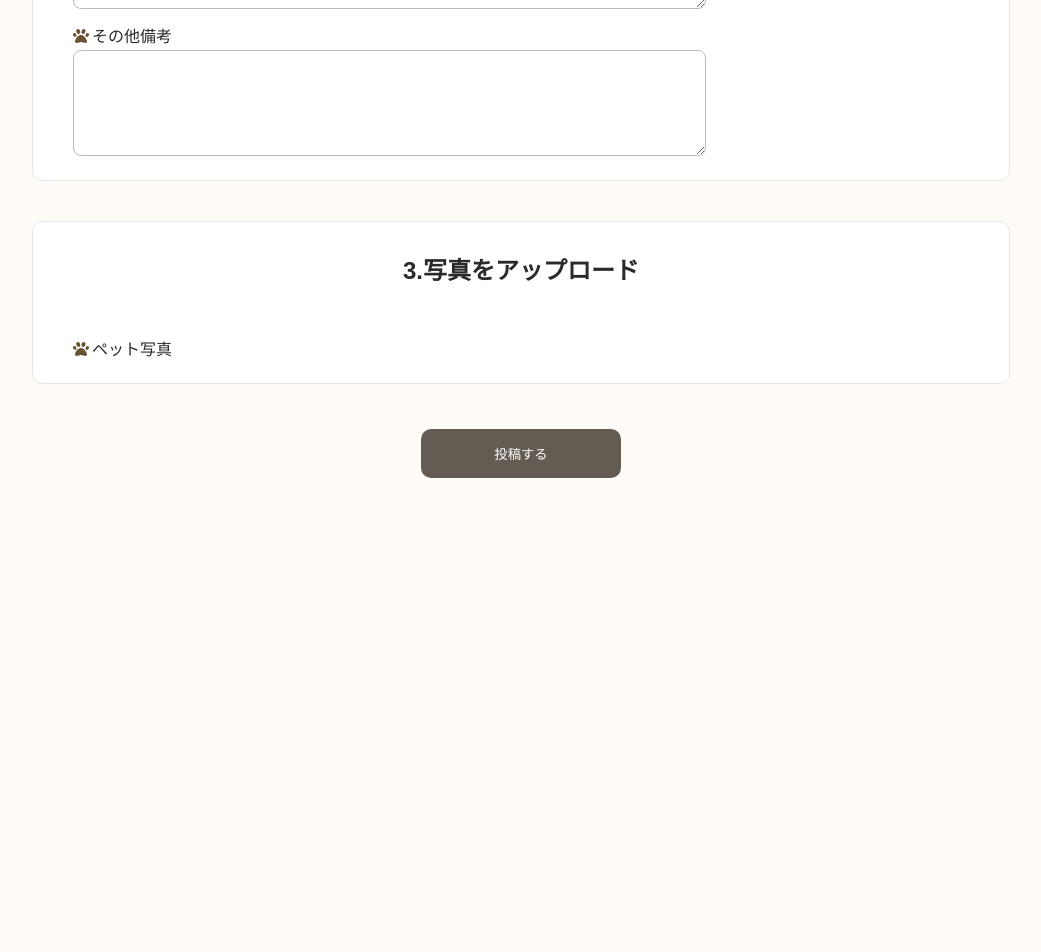
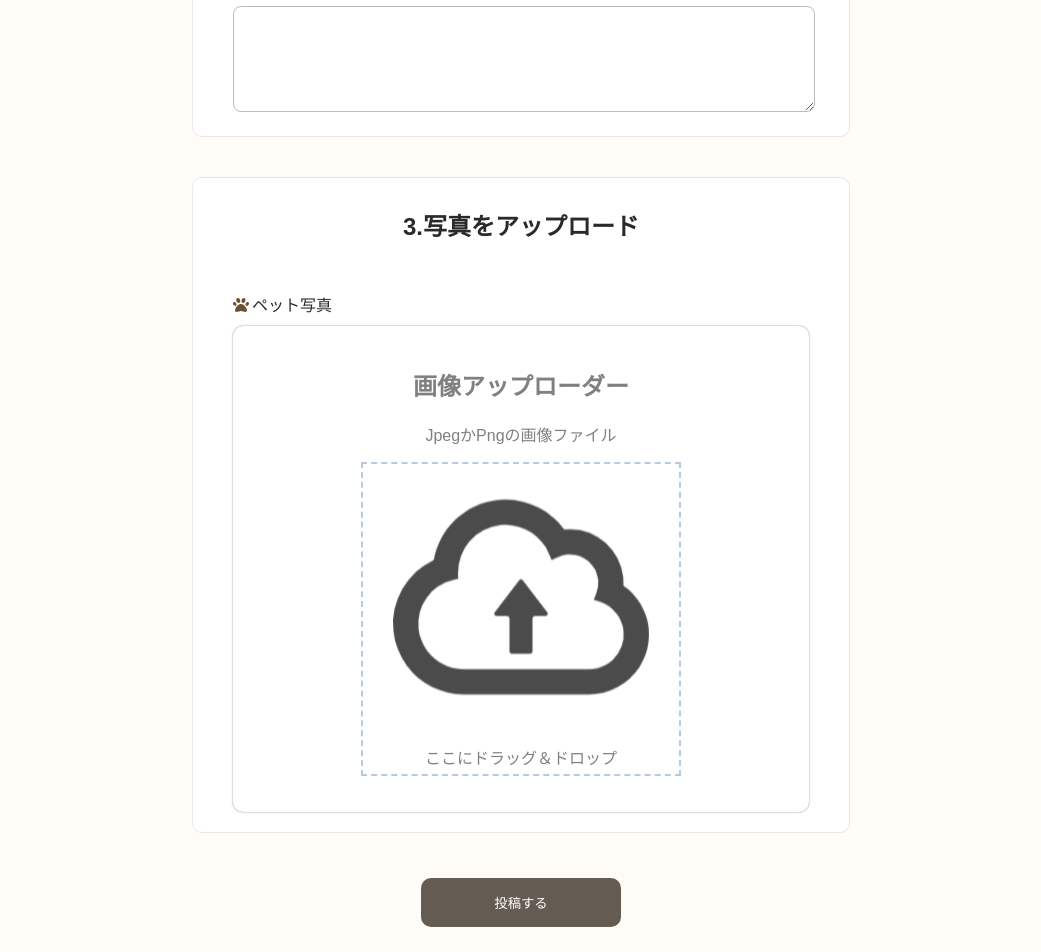
Before and after one commit to marimokomoko/react-pethouse-app, a React (Create React App) app: page /recruitment in a window 1280 px wide. Shown: the part 1033-1985 px from the top of the page, without its empty margins (119-1160 px from the left). Before the commit the page ends 1536 px from the top, so only its background shows below. Built offline with nearby package versions, Linux system fonts and the light colour scheme; a web font is replaced by a local one.

Commit message:
wip 画像アップロード機能作成中

```diff
--- a/package.json
+++ b/package.json
@@ -10,6 +10,7 @@
     "@fortawesome/free-regular-svg-icons": "^6.1.2",
     "@fortawesome/free-solid-svg-icons": "^6.1.2",
     "@fortawesome/react-fontawesome": "^0.2.0",
+    "@mui/material": "^5.9.3",
     "@testing-library/jest-dom": "^5.16.4",
     "@testing-library/react": "^13.3.0",
     "@testing-library/user-event": "^13.5.0",
--- a/src/components/Home.tsx
+++ b/src/components/Home.tsx
@@ -1,3 +1,4 @@
+import { async } from "@firebase/util";
 import { collection, getDocs } from "firebase/firestore";
 import { useEffect, useState } from "react";
 import { db } from "../firebase";
@@ -22,35 +23,36 @@ const Home = () => {
     const getPosts = async () => {
       const { docs } = await getDocs(collection(db, "recruitment_posts"));
       setRecruitmentList(docs.map((doc) => ({ ...doc.data() })));
-      // console.log(recruitmentList);
     };
     getPosts();
   }, []);
 
   return (
+    <>
       <div className="homePage">
         {recruitmentList.map((item: any) => {
           return (
-          <div className="postContents">
+            <div className="postContents" key={item.id}>
               <div className="postHeader">
                 <h1>{item.title}</h1>
-              <p>{item.animalType}</p>
-              <p>{item.background}</p>
-              <p>{item.currentStatus}</p>
-              <p>{item.position}</p>
-              <p>{item.remarks}</p>
-              <p>{item.remarks}</p>
-              <p>{item.transferPlan}</p>
+                <p>種類：{item.animalType}</p>
+                <p>経緯：{item.background}</p>
+                <p>状況：{item.currentStatus}</p>
+                <p>場所：{item.position}</p>
+                <p>備考：{item.remarks}</p>
+                <p>引き渡し方法：{item.transferPlan}</p>
               </div>
               <div className="postTextContainer"></div>
               <div className="nameAndDeleteButton">
-              <h3>aaa</h3>
+                <h3>@name</h3>
+                {/* <h3>@{item.author.username}</h3> */}
                 <button>削除</button>
               </div>
             </div>
           );
         })}
       </div>
+    </>
   );
 };
 
--- /dev/null
+++ b/src/components/ImageUploder.tsx
@@ -0,0 +1,52 @@
+import { Button } from "@mui/material";
+import React from "react";
+import ImageLogo from "./styles/upload_image.png";
+import "./styles/ImageUploader.css";
+import { ref, uploadBytes } from "firebase/storage";
+import { storage } from "../firebase";
+
+const ImageUploader = () => {
+  const OnFileUpload = (e: any) => {
+    console.log(e.target.files[0].name);
+
+    const file = e.target.files[0];
+    const storageRef = ref(storage, "image/" + file.name);
+    console.log(storageRef);
+    uploadBytes(storageRef, file).then((snapshot) => {
+      console.log("Uploaded a blob or file!");
+    });
+  };
+  return (
+    <div className="outerBox">
+      <div className="title">
+        <h2>画像アップローダー</h2>
+        <p>JpegかPngの画像ファイル</p>
+      </div>
+      <div className="imageUplodeBox">
+        <div className="imageLogoAndText">
+          <img src={ImageLogo} alt="imagelogo" />
+          <p>ここにドラッグ＆ドロップ</p>
+        </div>
+        <input
+          className="imageUploadInput"
+          multiple
+          name="imageURL"
+          type="file"
+          accept=".png, .jpeg, .jpg"
+          onChange={OnFileUpload}
+        />
+      </div>
+      {/* <p>または</p>
+      <Button variant="contained">
+        ファイルを選択
+        <input
+          className="imageUploadInput"
+          accept=".png, .jpeg, .jpg"
+          onClick={OnFileUpload}
+        />
+      </Button> */}
+    </div>
+  );
+};
+
+export default ImageUploader;
--- a/src/components/Navber.tsx
+++ b/src/components/Navber.tsx
@@ -4,7 +4,6 @@ import "./styles/Navber.css";
 import { FontAwesomeIcon } from "@fortawesome/react-fontawesome";
 import {
   faHouse,
-  faFilePen,
   faArrowRightToBracket,
   faDog,
   faCat,
--- a/src/components/Recruitment.tsx
+++ b/src/components/Recruitment.tsx
@@ -5,10 +5,10 @@ import "./styles/Recruitment.css";
 import { useNavigate } from "react-router-dom";
 import { FontAwesomeIcon } from "@fortawesome/react-fontawesome";
 import { faPaw } from "@fortawesome/free-solid-svg-icons";
-import { idText } from "typescript";
+import ImageUploader from "./ImageUploder";
 
 const Recruitment = () => {
-  const [id, setId] = useState("");
+  // const [id, setId] = useState("");
   const [currentStatus, setCurrentStatus] = useState("");
   const [title, setTitle] = useState("");
   const [position, setPosition] = useState("");
@@ -22,7 +22,7 @@ const Recruitment = () => {
 
   const createPost = async () => {
     await addDoc(collection(db, "recruitment_posts"), {
-      id: id,
+      // id: id,
       currentStatus: currentStatus,
       title: title,
       position: position,
@@ -30,10 +30,10 @@ const Recruitment = () => {
       background: background,
       transferPlan: transferPlan,
       remarks: remarks,
-      // author: {
-      //   username: auth.currentUser.displayName,
-      //   id: auth.currentUser.uid
-      // }
+      author: {
+        username: auth.currentUser?.displayName,
+        id: auth.currentUser?.uid,
+      },
     });
 
     navigate("/");
@@ -45,16 +45,17 @@ const Recruitment = () => {
       <div className="container">
         <h2>1.基本データを入力してください</h2>
         <div className="inputPost">
-          <div className="inputItem">
+          {/* <div className="inputItem">
             <FontAwesomeIcon className="fontIcon" icon={faPaw} />
             id
             <input type="text" onChange={(e) => setId(e.target.value)} />
-          </div>
+          </div> */}
           <div className="inputItem">
             <FontAwesomeIcon className="fontIcon" icon={faPaw} />
             募集状況
           </div>
           <select onChange={(e) => setCurrentStatus(e.target.value)}>
+            <option value=""></option>
             <option value="募集中">募集中</option>
             <option value="募集終了">募集終了</option>
           </select>
@@ -68,6 +69,7 @@ const Recruitment = () => {
             ペット現在所在地
           </div>
           <select onChange={(e) => setPosition(e.target.value)}>
+            <option value=""></option>
             <option value="北海道">北海道</option>
             <option value="青森県">青森県</option>
             <option value="岩手県">岩手県</option>
@@ -152,6 +154,7 @@ const Recruitment = () => {
             <FontAwesomeIcon className="fontIcon" icon={faPaw} />
             ペット写真
           </div>
+          <ImageUploader />
         </div>
       </div>
       <button className="postButton" onClick={createPost}>
--- /dev/null
+++ b/src/components/styles/ImageUploader.css
@@ -0,0 +1,38 @@
+.outerBox {
+  display: flex;
+  flex-direction: column;
+  align-items: center;
+  justify-content: center;
+  text-align: center;
+  border: none;
+  padding: 36px;
+  border-radius: 10px;
+  box-shadow: 0px 0px 2px gray;
+  color: gray;
+  margin-top: 10px;
+}
+
+.outerBox h2 {
+  font-weight: 600;
+  margin-top: 5px;
+}
+
+.imageUplodeBox {
+  border: 2px dashed #b6cbdf;
+  padding: 5px 30px;
+  position: relative;
+}
+
+.imageLogoAndText p {
+  margin-bottom: 0px;
+}
+
+.imageUploadInput {
+  opacity: 0;
+  position: absolute;
+  top: 0;
+  left: 0;
+  width: 70%;
+  height: 70%;
+  cursor: pointer;
+}
--- a/src/components/styles/Recruitment.css
+++ b/src/components/styles/Recruitment.css
@@ -13,7 +13,7 @@
   flex-direction: column;
   justify-content: center;
   gap: 10px;
-  width: 70%;
+  width: 45%;
   padding: 10px 40px;
   margin: 20px;
   border-radius: 10px;
@@ -36,7 +36,7 @@
 
 .container input {
   height: 30px;
-  width: 70%;
+  width: 100%;
   outline: none;
   border: thin solid rgb(187, 187, 187);
   border-radius: 8px;
@@ -44,7 +44,7 @@
 
 .container textarea {
   height: 100px;
-  width: 70%;
+  width: 100%;
   outline: none;
   border: thin solid rgb(187, 187, 187);
   border-radius: 8px;
--- a/src/firebase.ts
+++ b/src/firebase.ts
@@ -1,6 +1,7 @@
 import { initializeApp } from "firebase/app";
 import { getAuth, GoogleAuthProvider } from "firebase/auth";
 import { getFirestore } from "firebase/firestore";
+import { getStorage } from "firebase/storage";
 
 const firebaseConfig = {
   apiKey: "AIzaSyAFnG5r1wcN0FAUsEr1XOvXohttunFlx-M",
@@ -15,5 +16,6 @@ const app = initializeApp(firebaseConfig);
 const auth = getAuth(app);
 const provider = new GoogleAuthProvider();
 const db = getFirestore(app);
+const storage = getStorage(app);
 
-export { auth, provider, db };
+export { auth, provider, db, storage };
--- /dev/null
+++ b/src/types/index.d.ts
@@ -0,0 +1 @@
+declare module "*.png";
--- a/tsconfig.json
+++ b/tsconfig.json
@@ -22,5 +22,9 @@
   },
   "include": [
     "src"
+  ],
+  "typeRoots": [
+    "types",
+    "node_modules/@types"
   ]
 }
```
Also changed, not shown: src/components/styles/upload_image.png (added), 1 other file (tests, documents, lock files or other folders). Lines whose indentation alone changed are shown as unchanged.
